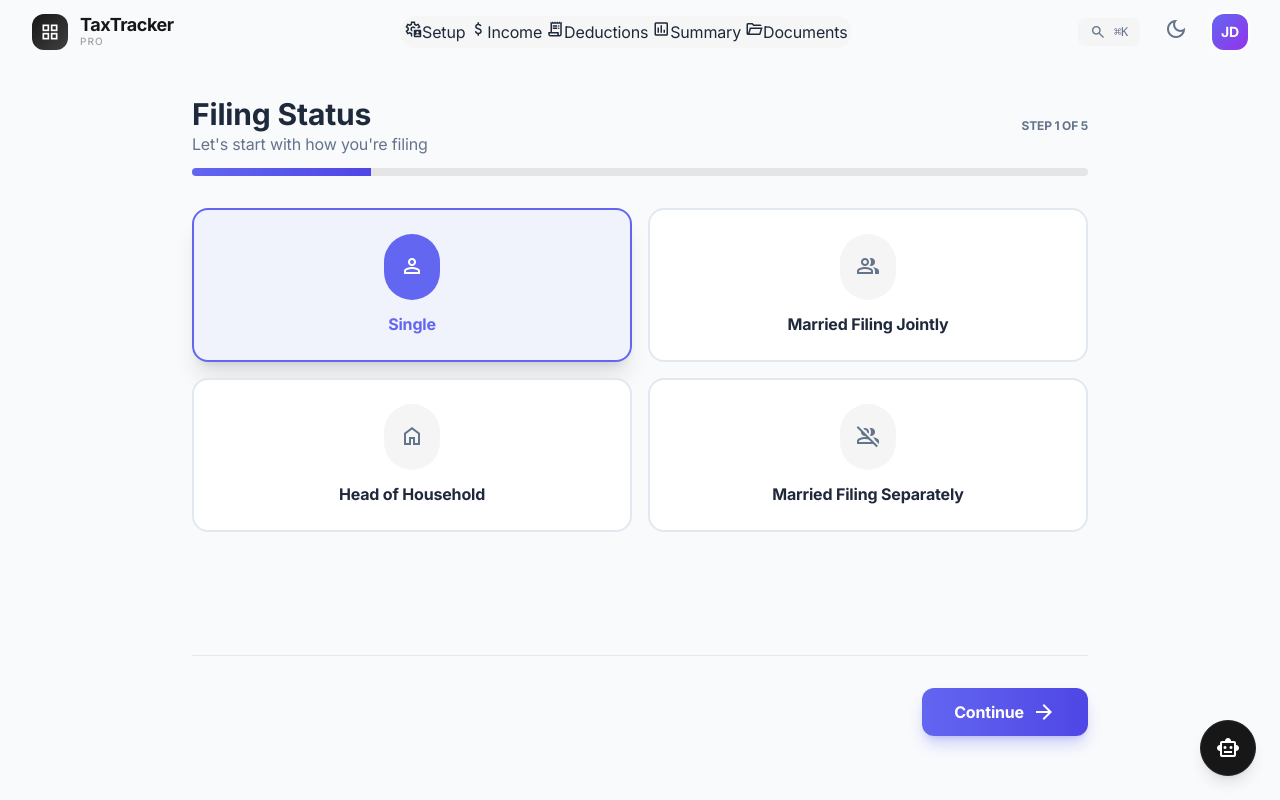
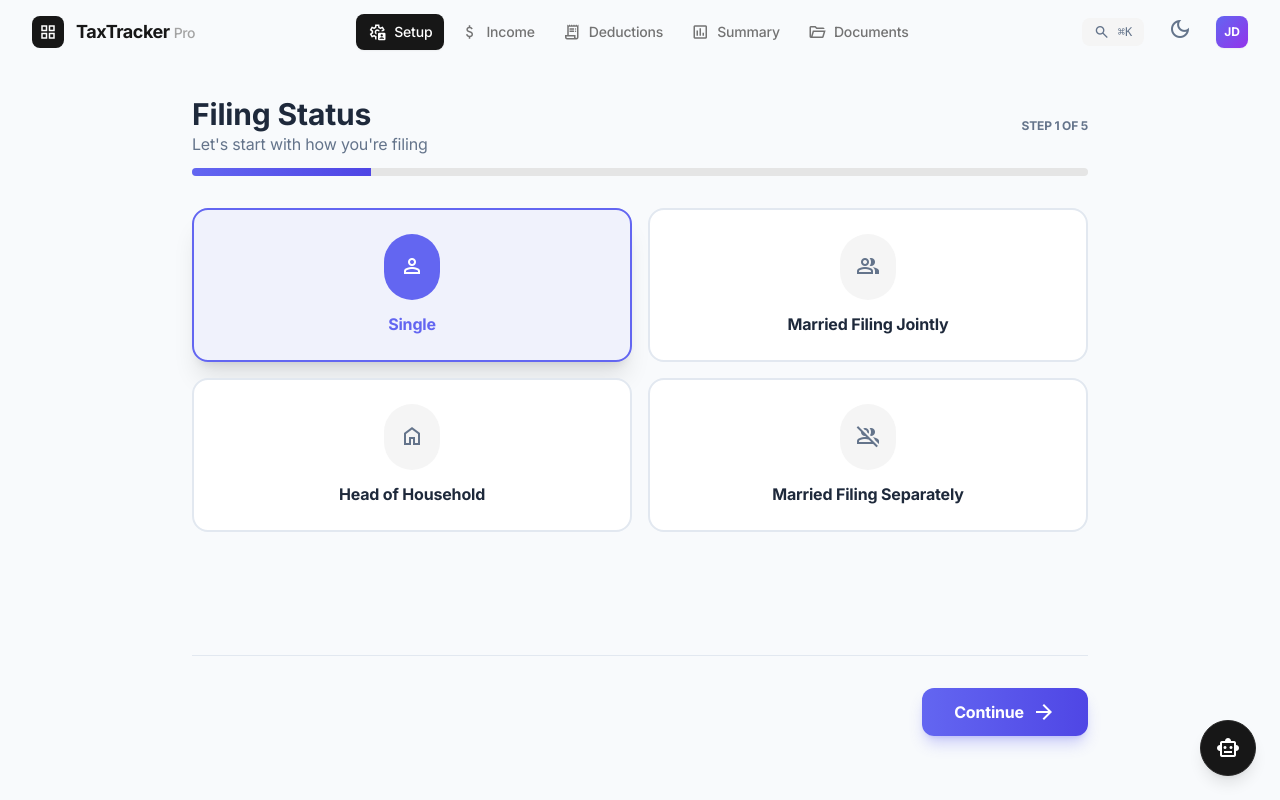
Before and after one commit to Clondin/Tax-Tracker-Pro-, a React (Vite) app: page / in a window 1280 px wide. Built offline with nearby package versions, Linux system fonts and the light colour scheme.

Commit message:
Fix: Simplified nav bar, logo, and avatar styling

```diff
--- a/components/Layout.tsx
+++ b/components/Layout.tsx
@@ -58,24 +58,24 @@ const Layout: React.FC<LayoutProps> = ({ children, theme, toggleTheme, incomes =
             <header className="sticky top-0 z-50 glass shadow-[var(--shadow-sm)]">
                 <div className="max-w-7xl mx-auto px-4 sm:px-6 lg:px-8 h-16 flex items-center justify-between">
                     <div className="flex items-center gap-3 cursor-pointer group" onClick={() => navigate('/')}>
-                        <div className="w-9 h-9 rounded-xl bg-gradient-to-br from-neutral-900 to-neutral-700 dark:from-white dark:to-neutral-300 flex items-center justify-center shadow-[var(--shadow-md)] transition-all duration-300 group-hover:shadow-[var(--shadow-lg)] group-hover:scale-105">
-                            <span className="material-symbols-outlined text-white dark:text-neutral-900 text-[20px]">grid_view</span>
+                        <div className="w-8 h-8 rounded-lg bg-neutral-900 dark:bg-white flex items-center justify-center transition-transform duration-200 group-hover:scale-105">
+                            <span className="material-symbols-outlined text-white dark:text-neutral-900 text-[18px]">grid_view</span>
                         </div>
-                        <div className="flex flex-col">
-                            <span className="font-bold text-lg tracking-tight text-neutral-900 dark:text-white leading-none">
-                                TaxTracker
-                            </span>
-                            <span className="text-[10px] font-medium text-neutral-400 dark:text-neutral-500 uppercase tracking-widest">Pro</span>
-                        </div>
+                        <span className="font-bold text-lg tracking-tight text-neutral-900 dark:text-white">
+                            TaxTracker<span className="text-neutral-400 dark:text-neutral-500 font-medium text-sm ml-1">Pro</span>
+                        </span>
                     </div>
 
                     {/* Desktop Nav */}
-                    <nav className="hidden md:flex items-center gap-1 p-1 bg-neutral-100/80 dark:bg-neutral-900/80 rounded-2xl backdrop-blur-sm">
+                    <nav className="hidden md:flex items-center gap-1">
                         {navItems.map((item) => (
                             <button
                                 key={item.path}
                                 onClick={() => navigate(item.path)}
-                                className={`nav-pill ${isActive(item.path) ? 'nav-pill-active' : 'nav-pill-inactive'}`}
+                                className={`flex items-center gap-2 px-3 py-2 rounded-lg text-sm font-medium transition-all duration-200 ${isActive(item.path)
+                                    ? 'bg-neutral-900 text-white dark:bg-white dark:text-neutral-900 shadow-sm'
+                                    : 'text-neutral-500 hover:text-neutral-900 dark:text-neutral-400 dark:hover:text-white hover:bg-neutral-100 dark:hover:bg-neutral-800'
+                                    }`}
                             >
                                 <span className="material-symbols-outlined text-[18px]">{item.icon}</span>
                                 <span>{item.label}</span>
@@ -105,7 +105,7 @@ const Layout: React.FC<LayoutProps> = ({ children, theme, toggleTheme, incomes =
                                 {theme === 'light' ? 'dark_mode' : 'light_mode'}
                             </span>
                         </button>
-                        <div className="h-9 w-9 rounded-xl bg-gradient-to-br from-indigo-500 to-purple-600 flex items-center justify-center text-white font-bold text-sm shadow-[var(--shadow-primary)] ring-2 ring-white dark:ring-neutral-900">
+                        <div className="h-8 w-8 rounded-lg bg-gradient-to-br from-indigo-500 to-purple-600 flex items-center justify-center text-white font-bold text-xs shadow-sm">
                             {taxPayer?.firstName?.[0] || 'J'}{taxPayer?.lastName?.[0] || 'D'}
                         </div>
                     </div>
```
